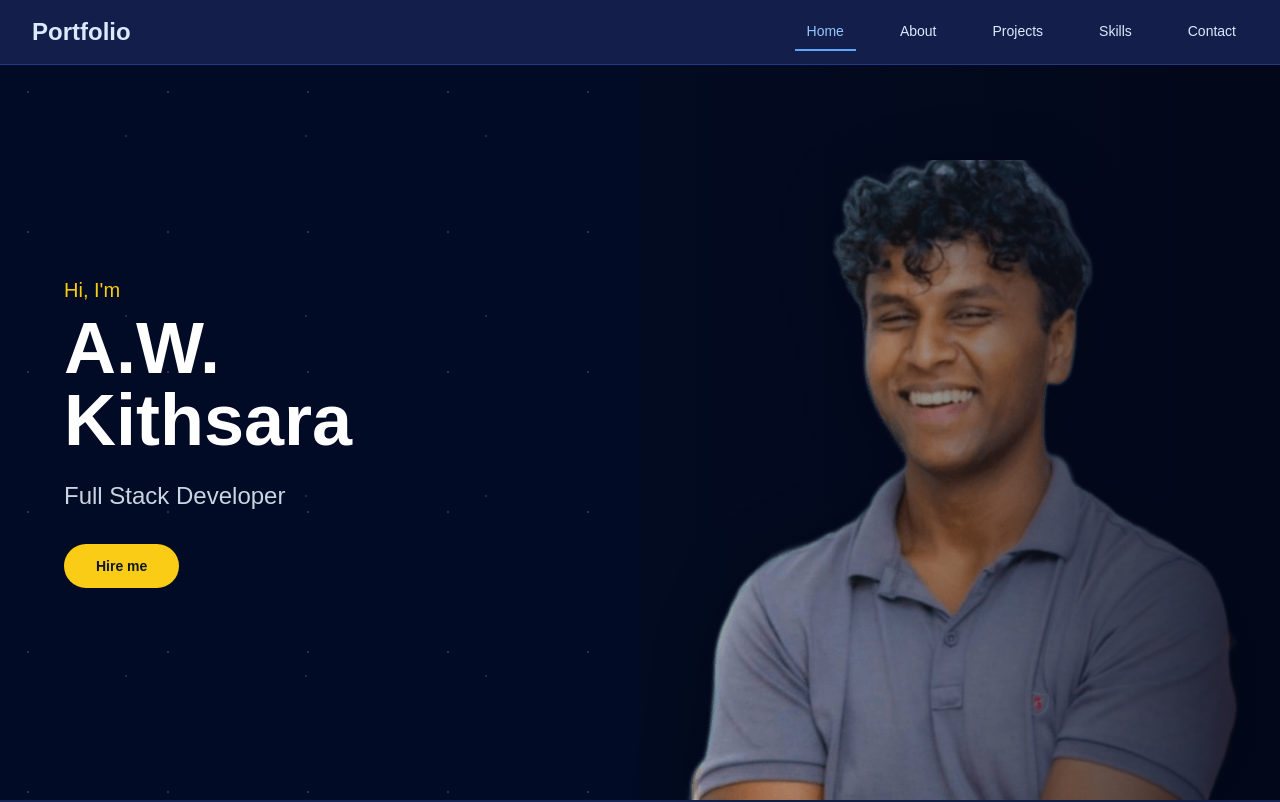
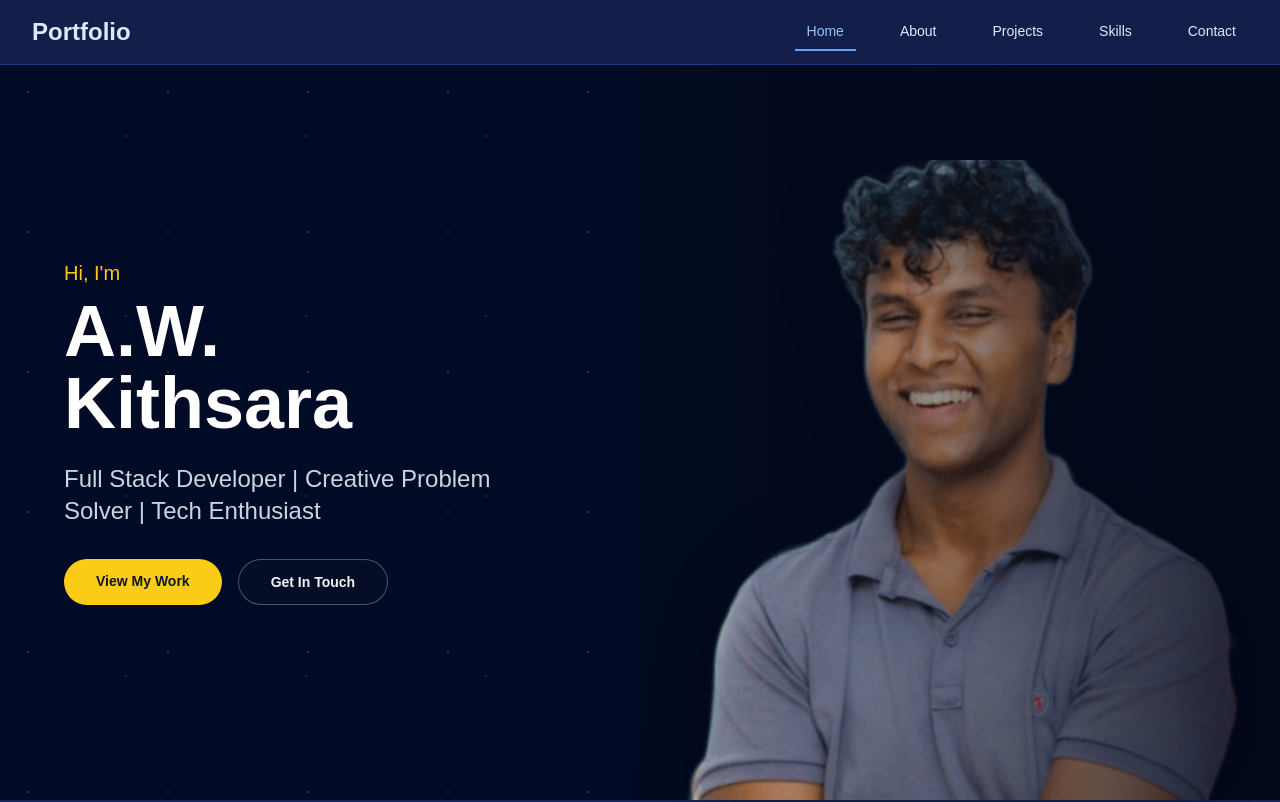
Before and after one commit to kithsr/Personal-Portfolio, a Next.js app: page / in a window 1280 px wide. Shown: the top 802 px of the page. Built offline with nearby package versions, Linux system fonts and the light colour scheme.

Commit message:
Update Hero text and CTA buttons
Expand the hero subtitle to a more descriptive tagline and replace the single "Hire me" button with two CTAs: "View My Work" (links to #projects) and "Get In Touch" (links to #contact). Add a flex wrapper and adjust button styles for spacing and visual hierarchy.

```diff
--- a/components/Hero.tsx
+++ b/components/Hero.tsx
@@ -26,14 +26,24 @@ export default function Hero() {
               <br />
               Kithsara
             </h1>
-            <p className="mt-6 text-slate-300 text-xl sm:text-2xl">Full Stack Developer</p>
+            <p className="mt-6 text-slate-300 text-xl sm:text-2xl">
+              Full Stack Developer | Creative Problem Solver | Tech Enthusiast
+            </p>
 
-            <a
-              href="#contact"
-              className="inline-flex mt-8 rounded-full bg-yellow-400 px-8 py-3 text-sm font-semibold text-slate-900 transition hover:bg-yellow-300"
-            >
-              Hire me
-            </a>
+            <div className="mt-8 flex gap-4 flex-wrap">
+              <a
+                href="#projects"
+                className="inline-flex rounded-full bg-yellow-400 px-8 py-3 text-sm font-semibold text-slate-900 transition hover:bg-yellow-300"
+              >
+                View My Work
+              </a>
+              <a
+                href="#contact"
+                className="inline-flex rounded-full border border-slate-500/70 bg-slate-900/30 px-8 py-3 text-sm font-semibold text-slate-100 transition hover:bg-slate-800/50"
+              >
+                Get In Touch
+              </a>
+            </div>
           </div>
         </div>
 
```
